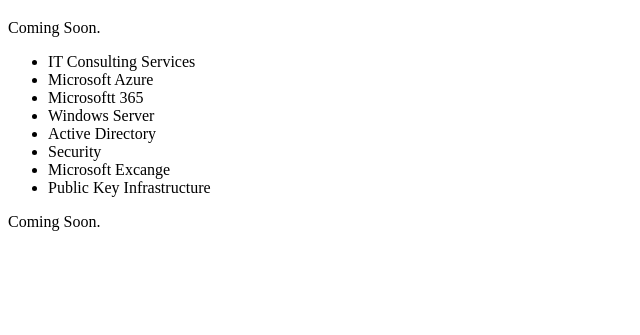
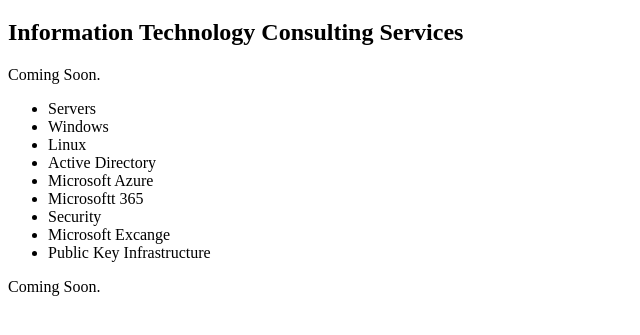
Before and after one commit to jmdwv/jazcon, a website: page src/index.html in a window 1280 px wide. Shown: the part 61-396 px from the top of the page, without its empty margins (0-640 px from the left). Drawn offline with Linux system fonts and the light colour scheme.

Commit message:
update from client

```diff
--- a/src/index.html
+++ b/src/index.html
@@ -7,13 +7,15 @@
 </head>
 <body>
     <h1>JAZ Consulting LLC</h1>
+    <h2>Information Technology Consulting Services</h2>
     <p>Coming Soon.</p>
     <ul>
-        <li>IT Consulting Services</li>
+        <li>Servers</li>
+            <li>Windows</li>
+            <li>Linux</li>
+        <li>Active Directory</li>
         <li>Microsoft Azure</li>
         <li>Microsoftt 365</li>
-        <li>Windows Server</li>
-        <li>Active Directory</li>
         <li>Security</li>
         <li>Microsoft Excange</li>
         <li>Public Key Infrastructure</li>
```
